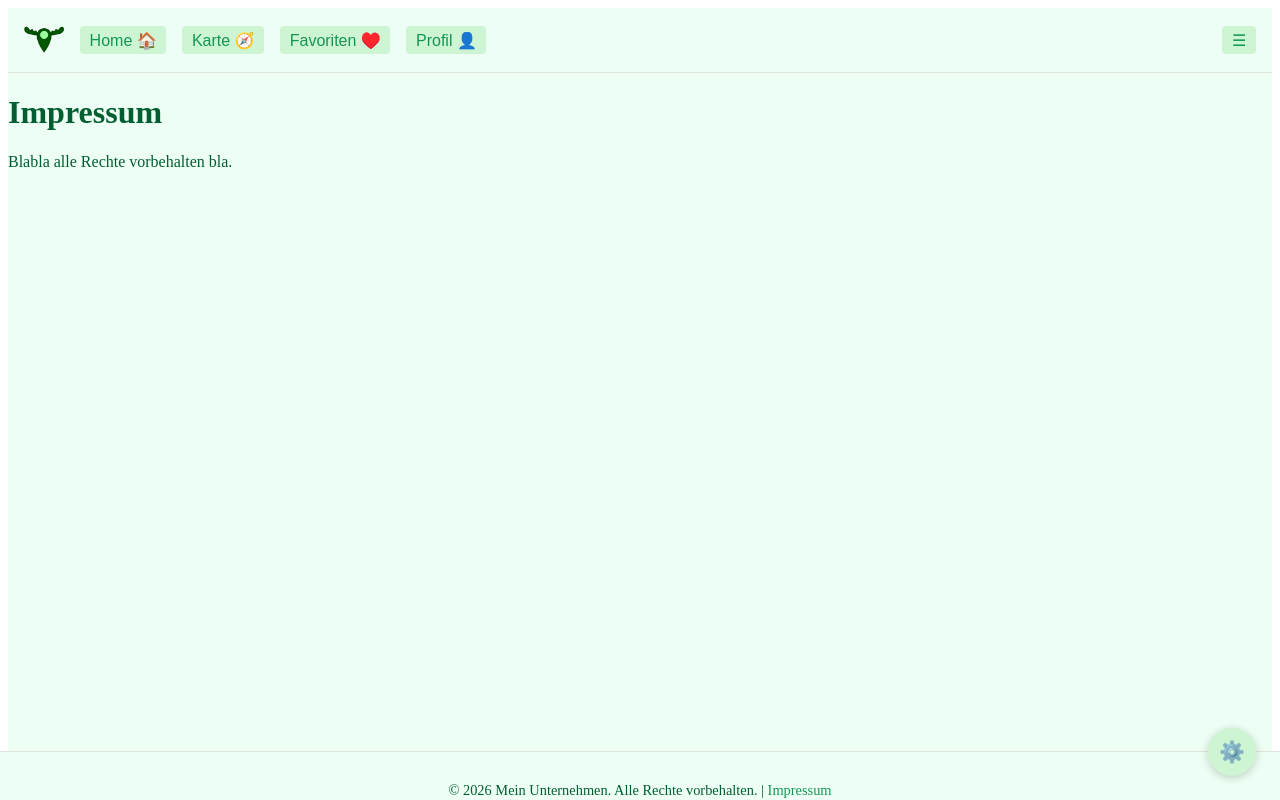
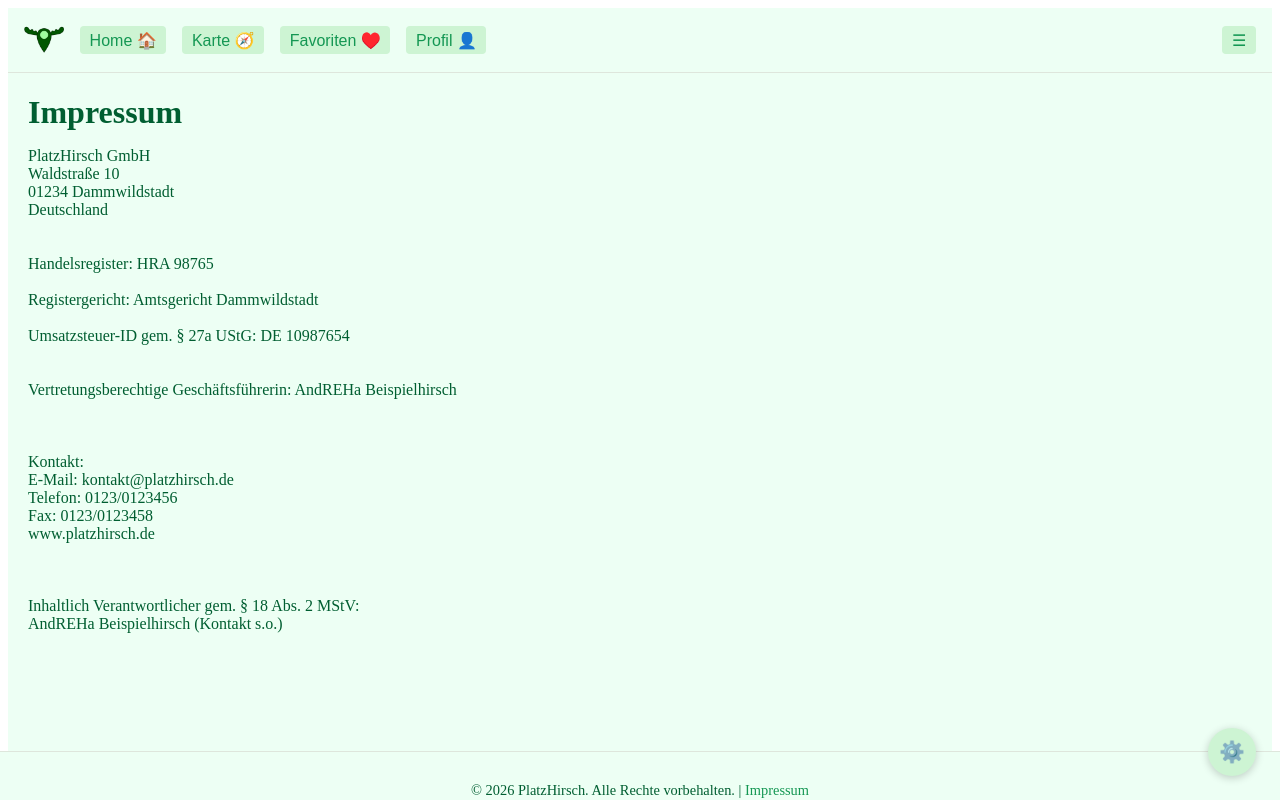
Before and after one commit to DreiMuskeltier/PlatzHirsch, a SvelteKit app: page /impressum in a window 1280 px wide. Shown: the top 800 px of the page. Built offline with nearby package versions, Linux system fonts and the light colour scheme; no server answers.

Commit message:
impressum

```diff
--- a/src/routes/+layout.svelte
+++ b/src/routes/+layout.svelte
@@ -44,6 +44,7 @@
     />
   {:else}
     <img src="/PlatzHirschLogoLightMode.png" alt="PlatzHirsch" />
+
   {/if}
 </button>
     <button on:click={goToHome}>Home 🏠</button>
@@ -56,7 +57,7 @@
   <slot />
 
   <footer class="footer-fixed">
-    <p>© 2026 Mein Unternehmen. Alle Rechte vorbehalten. | <a href="/impressum">Impressum</a></p>
+    <p>© {new Date().getFullYear()} PlatzHirsch. Alle Rechte vorbehalten. | <a href="/impressum">Impressum</a></p>
   </footer>
 
 </div>
--- a/src/routes/impressum/+page.svelte
+++ b/src/routes/impressum/+page.svelte
@@ -1,8 +1,35 @@
 
 
-<h1>Impressum</h1>
-<p>Blabla alle Rechte vorbehalten bla.</p>
+<h1 class="h1">Impressum</h1>
+<div class = impressum>
+<p>PlatzHirsch GmbH
+Waldstraße 10
+01234 Dammwildstadt
+Deutschland
 
+
+Handelsregister: HRA 98765
+
+Registergericht: Amtsgericht Dammwildstadt
+
+Umsatzsteuer-ID gem. § 27a UStG: DE 10987654
+
+
+Vertretungsberechtige Geschäftsführerin: AndREHa Beispielhirsch
+
+
+
+Kontakt:
+E-Mail: kontakt@platzhirsch.de
+Telefon: 0123/0123456
+Fax: 0123/0123458
+www.platzhirsch.de
+
+
+
+Inhaltlich Verantwortlicher gem. § 18 Abs. 2 MStV:
+AndREHa Beispielhirsch (Kontakt s.o.)</p>
+</div>
 <script lang="ts">
 
 
@@ -14,13 +41,12 @@
 
 
 
- <div class="impressum-page">
 
- </div>
 
  <style>
-.impressum-page { display: flex; justify-content: center; align-items: center; height: 100vh; background-color: var(--bg); }
 
+.impressum { white-space: pre-line;  justify-content: left; align-items: center; height: 100vh; background-color: var(--bg); margin-left: 20px;margin-top: 0;}
+.h1 { text-align: left;  margin-left: 20px;margin-bottom: 0%;}
 </style>
 
 <!--Bei einer Single-Page Application:
```
